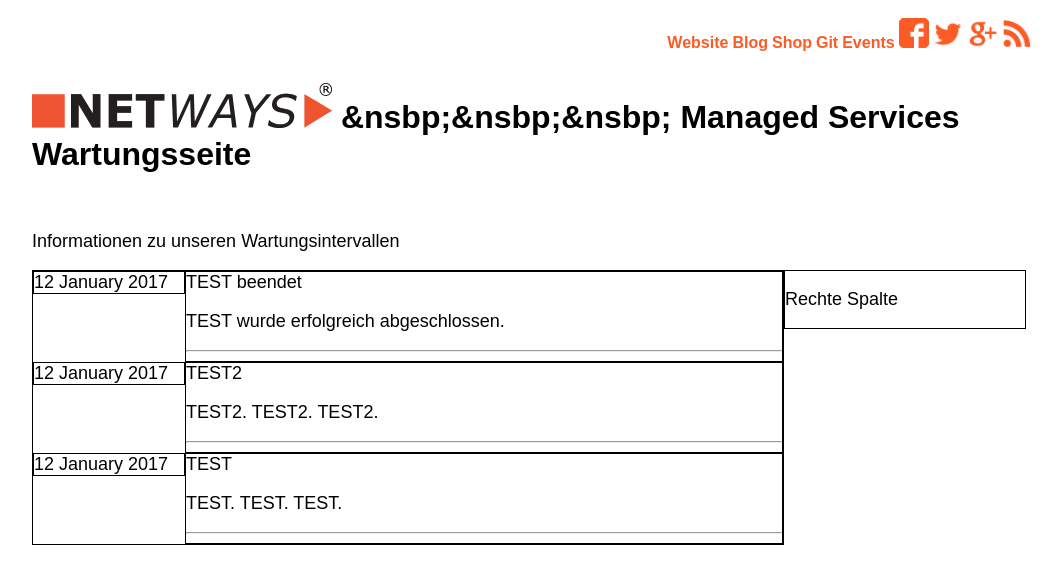
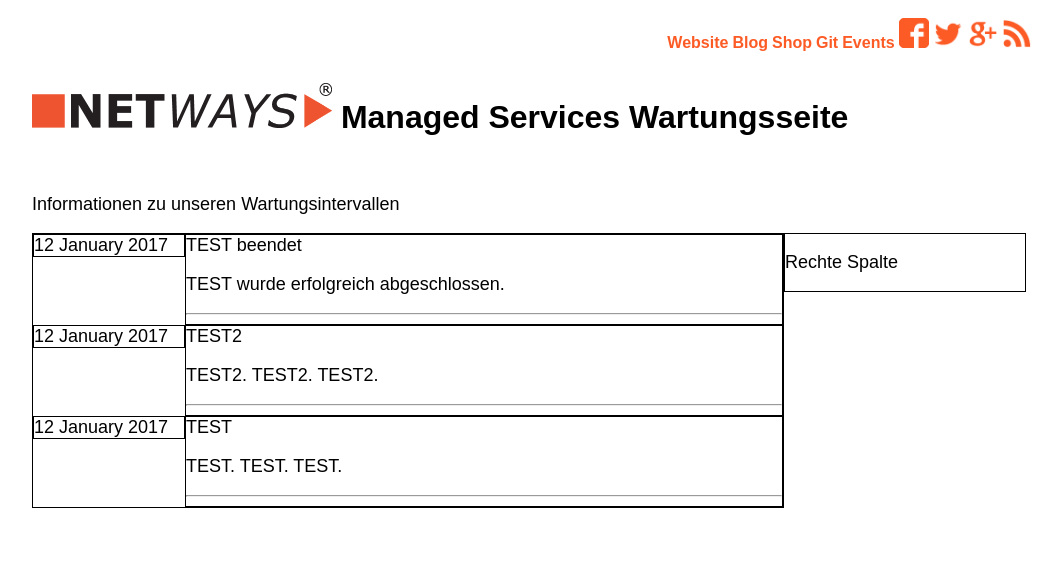
Before and after one commit to Storagegirl/storagegirl.github.io, a Jekyll site: the page built from index.html, in a window 1280 px wide. Shown: the top 584 px of the page, without its empty margins (108-1170 px from the left). Built offline with Jekyll 4.4.1, drawn with Linux system fonts in a browser that asks for light colours.

Commit message:
Update index.html

```diff
--- a/index.html
+++ b/index.html
@@ -18,7 +18,7 @@
 	</div>
 
 	<div class=boxheader>
-	<h1><img src="NETWAYS_Logo_RGB_transparent_schwarz_72dpi.png" style="width: 300px; height: 45px"> &nsbp;&nsbp;&nsbp; Managed Services Wartungsseite</h1>
+	<h1><img src="NETWAYS_Logo_RGB_transparent_schwarz_72dpi.png" style="width: 300px; height: 45px">   Managed Services Wartungsseite</h1>
 	<br>
 	<p>Informationen zu unseren Wartungsintervallen</p>
 	</div>
```
